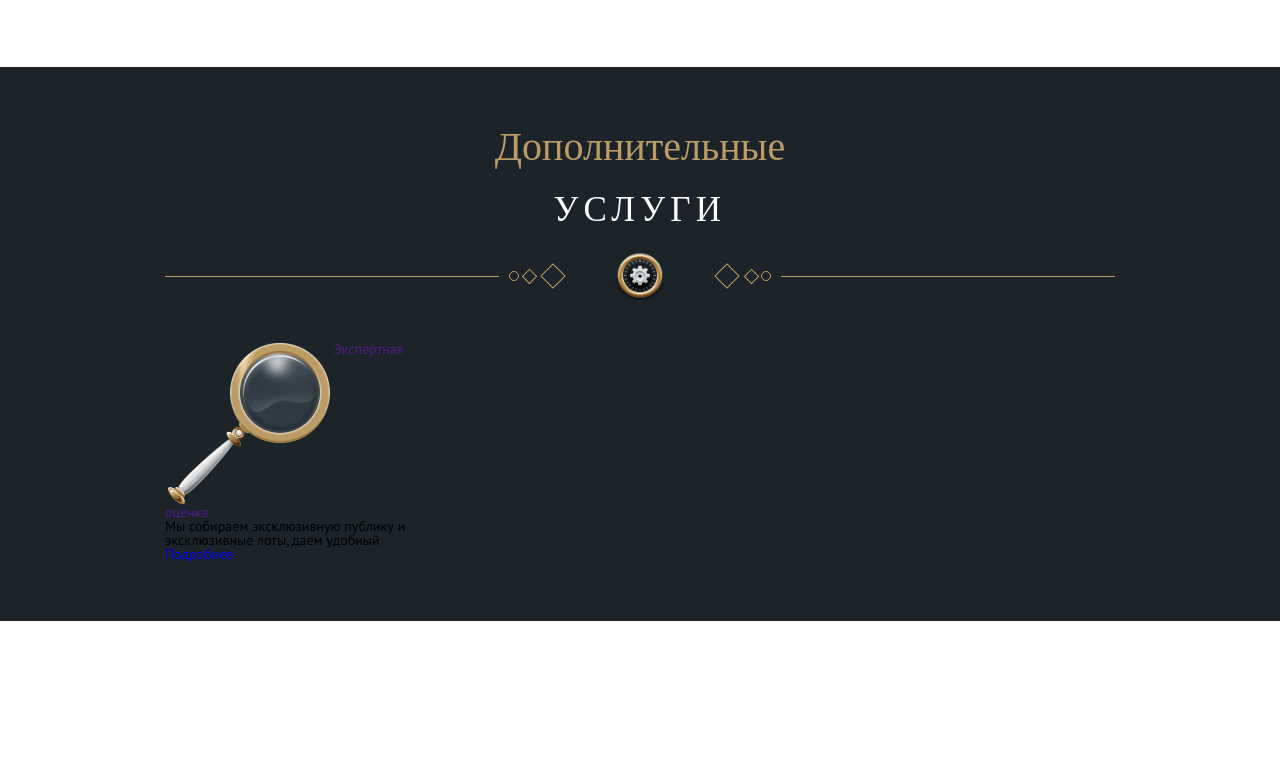
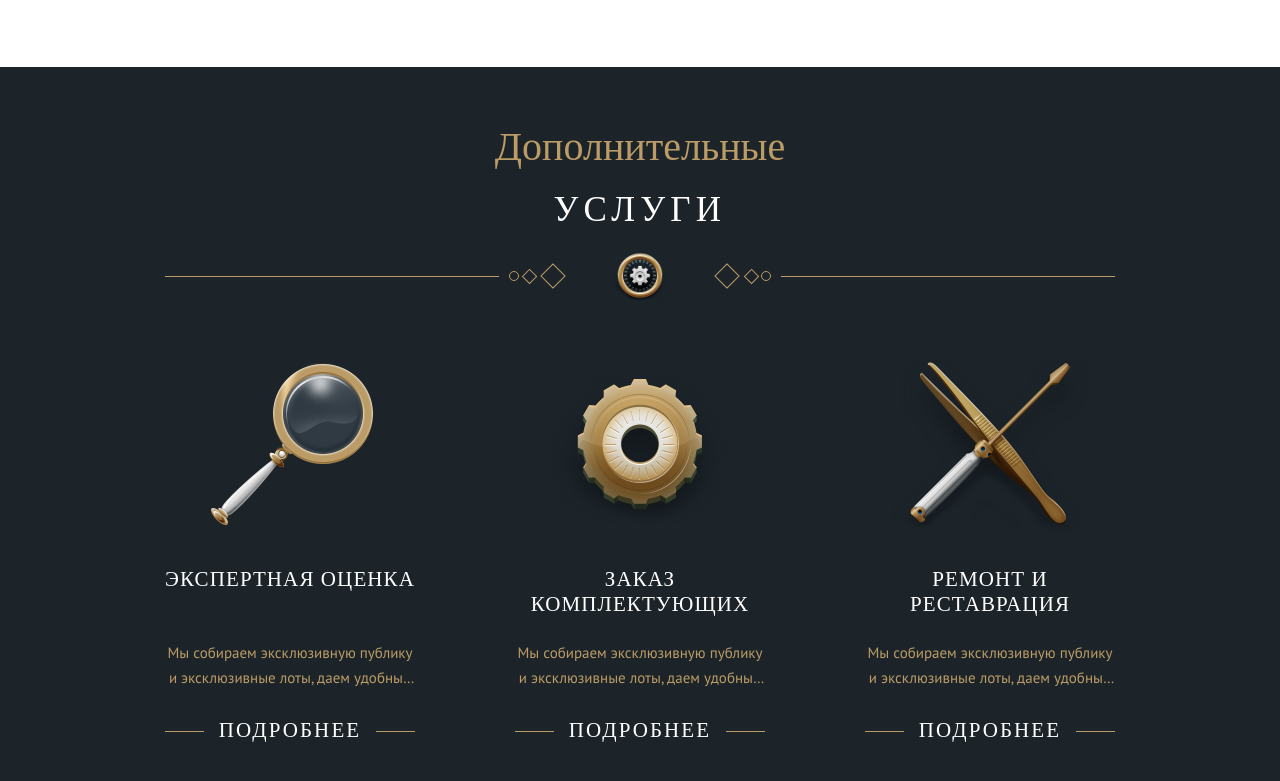
Before and after one commit to Responsive-Websites/Luxtrader, a website: page src/index.html in a window 1280 px wide. Shown: the part 3052-3833 px from the top of the page. Before the commit the page ends 3673 px from the top, so only its background shows below. Drawn offline with nearby package versions, Linux system fonts and the light colour scheme; files that its build step writes are made by us from their sources; files whose address does not match are found by name; a web font is replaced by a local one.

Commit message:
Added services block and styles for it

```diff
--- a/gulp/version.json
+++ b/gulp/version.json
@@ -1,3 +1,3 @@
 {
-    "main": "20220603184939"
+    "main": "20220605143833"
 }
--- a/src/index.html
+++ b/src/index.html
@@ -445,8 +445,34 @@
                     <img src="@img/services/look-fix.png" alt="" />
                   </a>
                   <a href="" class="service__title"> Экспертная оценка </a>
-                  <div class="service__text">Мы собираем эксклюзивную публику и эксклюзивные лоты, даем удобный</div>
-                  <a href="#" class="service__btn">Подробнее</a>
+                  <div class="service__text">
+                    Мы собираем эксклюзивную публику и эксклюзивные лоты, даем удобный ассортимент
+                  </div>
+                  <a href="#" class="service__btn"><span>Подробнее</span></a>
+                </div>
+              </div>
+              <div class="services__column">
+                <div class="services__item service">
+                  <a href="#" class="service__image">
+                    <img src="@img/services/wheel-fix.png" alt="" />
+                  </a>
+                  <a href="" class="service__title">Заказ комплектующих</a>
+                  <div class="service__text">
+                    Мы собираем эксклюзивную публику и эксклюзивные лоты, даем удобный ассортимент
+                  </div>
+                  <a href="#" class="service__btn"><span>Подробнее</span></a>
+                </div>
+              </div>
+              <div class="services__column">
+                <div class="services__item service">
+                  <a href="#" class="service__image">
+                    <img src="@img/services/service-fix.png" alt="" />
+                  </a>
+                  <a href="" class="service__title"> Ремонт и реставрация </a>
+                  <div class="service__text">
+                    Мы собираем эксклюзивную публику и эксклюзивные лоты, даем удобный ассортимент
+                  </div>
+                  <a href="#" class="service__btn"><span>Подробнее</span></a>
                 </div>
               </div>
             </div>
--- a/src/scss/parts/main.scss
+++ b/src/scss/parts/main.scss
@@ -741,8 +741,12 @@
 // services block ========================
 
 .services {
-  padding: 60px 0px 60px 0px;
+  padding: 60px 0px 40px 0px;
   background-color: #1c242a;
+
+  @media screen and (max-width: 640px) {
+    padding: 40px 0px 0px 0px;
+  }
   &__container {
   }
 
@@ -752,11 +756,20 @@
   &__row {
     margin: 0px -50px;
     display: flex;
+    flex-wrap: wrap;
+    justify-content: center;
   }
 
   &__column {
     padding: 0px 50px;
     flex: 0 1 33.333%;
+    margin-bottom: 50px;
+    @media screen and (max-width: 975px) {
+      flex: 0 1 50%;
+    }
+    @media screen and (max-width: 640px) {
+      flex: 1 1 100%;
+    }
   }
 
   &__item {
@@ -764,16 +777,70 @@
 }
 
 .service {
+  height: 100%;
+  text-align: center;
+  display: flex;
+  flex-direction: column;
+
   &__image {
+    height: 205px;
+    display: flex;
+    justify-content: center;
+    align-items: center;
+    margin-bottom: 20px;
   }
 
   &__title {
+    color: #fff;
+    font-family: pfdintextcondpro;
+    font-size: 21px;
+    font-weight: 500;
+    line-height: calc(25 / 21);
+    text-transform: uppercase;
+    letter-spacing: 1.1px;
+    flex: 1 1 auto;
   }
 
   &__text {
+    color: #bb9c66;
+    font-size: 15px;
+    line-height: calc(25 / 15);
+    margin-top: 23px;
+
+    // max-height: 50px;
+    overflow: hidden;
+    display: -webkit-box;
+    -webkit-line-clamp: 2;
+    -webkit-box-orient: vertical;
   }
 
   &__btn {
+    position: relative;
+    font-family: pfdintextcondpro;
+    font-size: 21px;
+    font-weight: 500;
+    color: #fff;
+    letter-spacing: 2.1px;
+    text-align: center;
+    text-transform: uppercase;
+
+    margin-top: 30px;
+
+    &::before {
+      content: '';
+      position: absolute;
+      background-color: #bb9c66;
+      height: 1px;
+      width: 100%;
+      top: 50%;
+      left: 0;
+    }
+    & span {
+      background-color: #1c242a;
+      position: relative;
+      z-index: 2;
+      padding: 0px 15px;
+    }
   }
 }
 
```
Also changed, not shown: dist/css/style.css, dist/css/style.min.css, dist/img/services/service-fix.png (added), dist/img/services/wheel-fix.png (added), dist/index.html, src/img/services/service-fix.png (added), src/img/services/wheel-fix.png (added).
